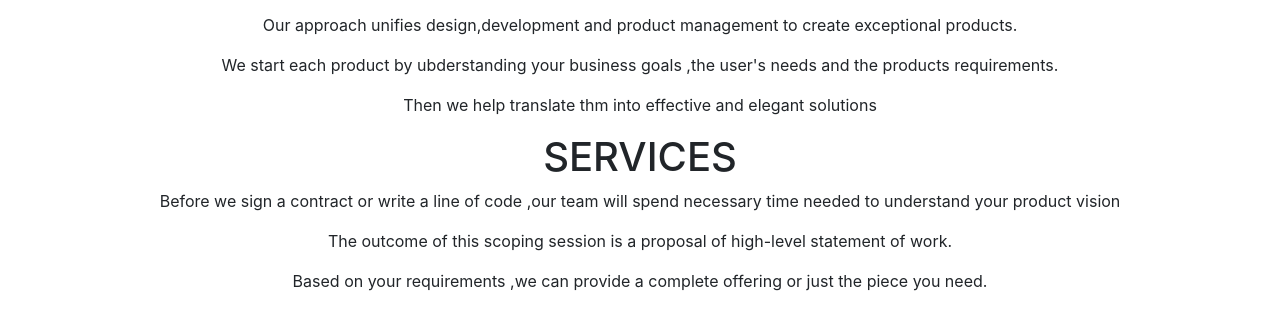
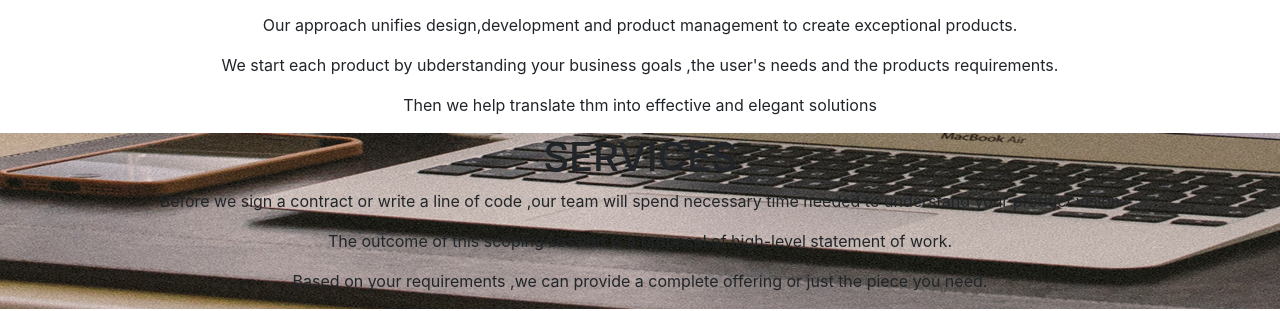
Before and after one commit to omoshthegeek254/delani, a plain HTML site: page index.html in a window 1280 px wide. Shown: the part 643-954 px from the top of the page. Drawn offline with Linux system fonts and the light colour scheme.

Commit message:
added backgoud image to services page

```diff
--- a/css/style.css
+++ b/css/style.css
@@ -5,3 +5,7 @@
     min-height: 70vh;
     color: white;
 }
+
+#services{
+    background-image: url(/images/backgrounds/s_image.jpg);
+}
```
